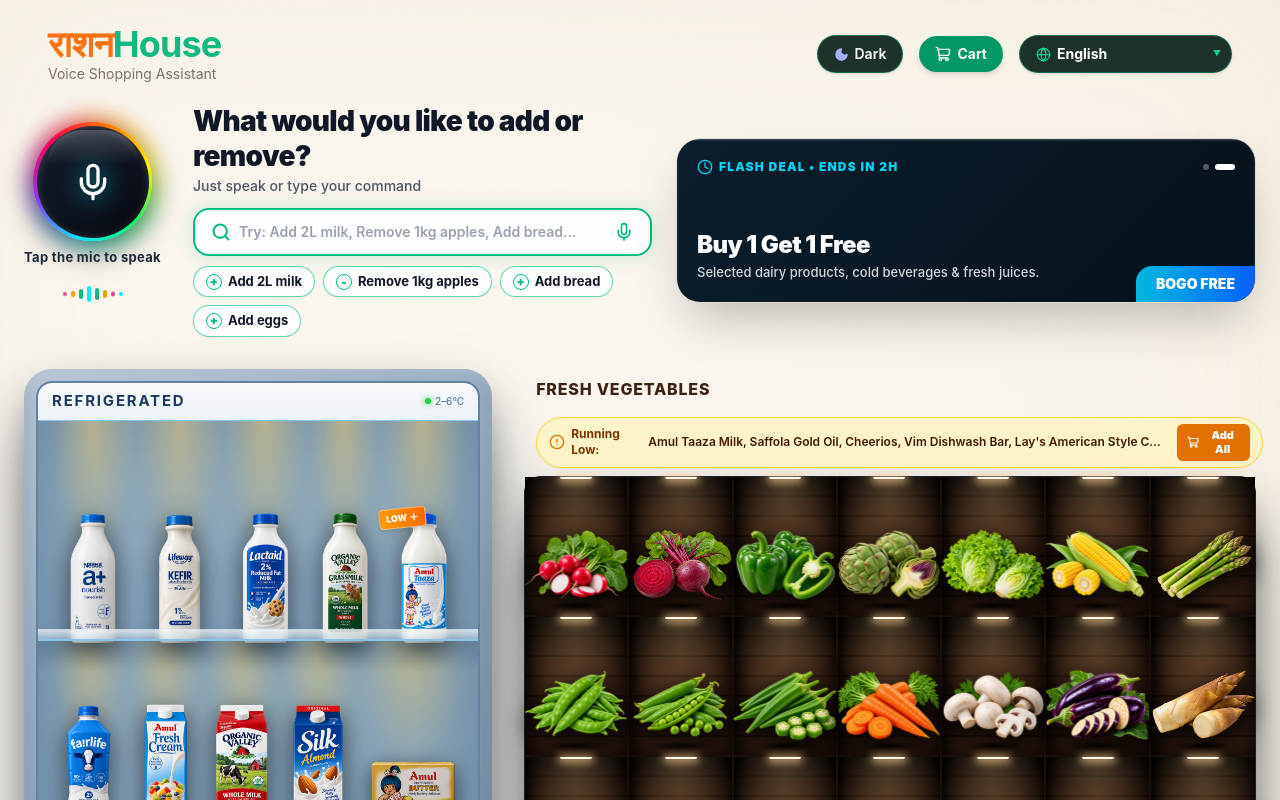
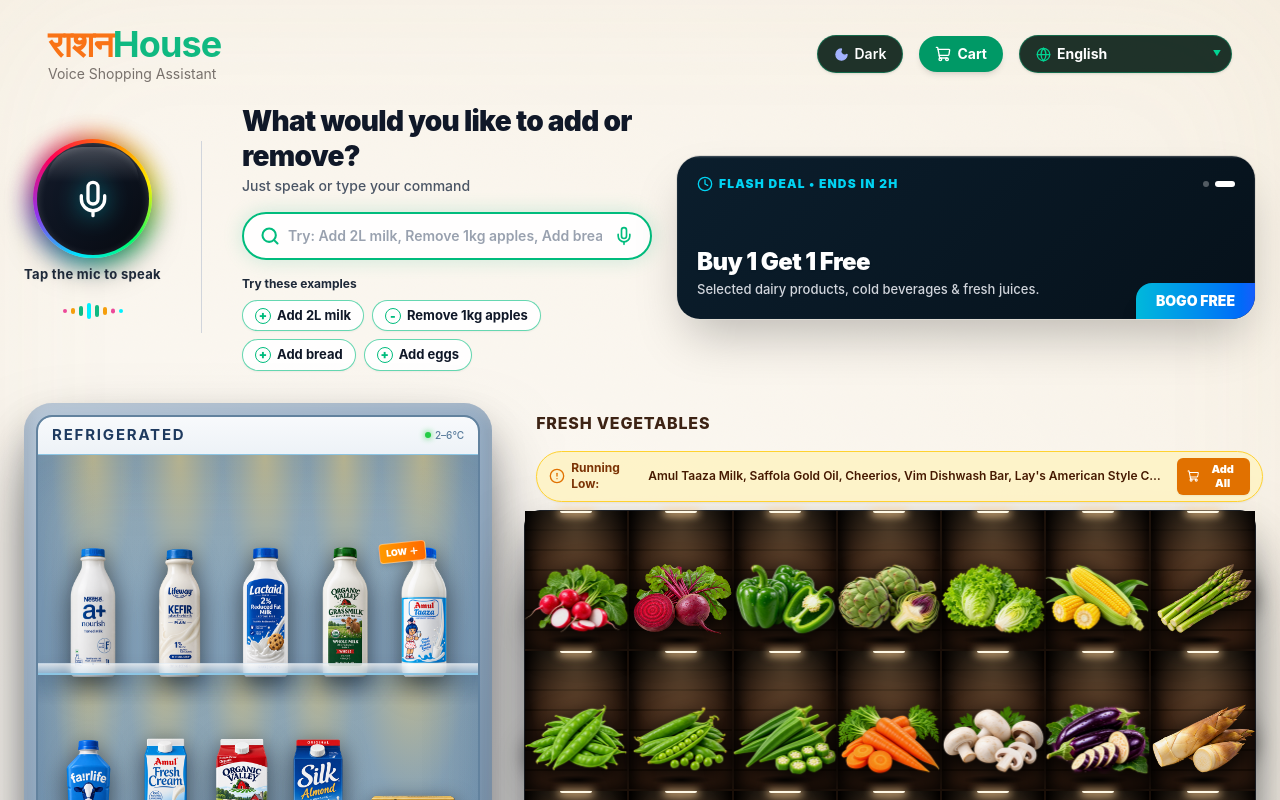
Before and after one commit to tanishhhk/voice-command-mart, a Next.js app: page / in a window 1280 px wide. Shown: the top 800 px of the page. Built offline with nearby package versions, Linux system fonts and the light colour scheme; a web font is replaced by a local one.

Commit message:
UI: Add vertical divider and 'Try these examples' text to perfectly match the hero design

```diff
--- a/src/components/VoiceAssistant.tsx
+++ b/src/components/VoiceAssistant.tsx
@@ -226,6 +226,9 @@
           </div>
         </div>
 
+        {/* Vertical Divider */}
+        <div className="hidden lg:block w-px h-48 bg-gray-300 dark:bg-gray-700 mx-2" />
+
         {/* ── CENTER: Voice Command & Search Control Hub ─────────── */}
         <div className="flex-1 w-full max-w-[500px] xl:max-w-[560px] flex flex-col justify-center">
           {/* Header Text */}
@@ -239,8 +242,8 @@
           </div>
 
           {/* Command Search Bar Input */}
-          <form onSubmit={handleInputSubmit} className="mt-3 relative w-full group">
-            <div className="relative flex items-center w-full rounded-2xl bg-white/90 dark:bg-[#071d15]/80 border-2 border-emerald-500 hover:border-emerald-400 focus-within:border-emerald-400 focus-within:ring-4 focus-within:ring-emerald-500/20 shadow-[0_0_20px_rgba(16,185,129,0.2)] transition-all">
+          <form onSubmit={handleInputSubmit} className="mt-4 relative w-full group">
+            <div className="relative flex items-center w-full rounded-full bg-white/90 dark:bg-[#071d15]/80 border-2 border-emerald-500 hover:border-emerald-400 focus-within:border-emerald-400 focus-within:ring-4 focus-within:ring-emerald-500/20 shadow-[0_0_20px_rgba(16,185,129,0.2)] transition-all">
               <div className="pl-4 pr-2 flex items-center pointer-events-none text-emerald-500 dark:text-emerald-400">
                 <Search className="w-5 h-5 stroke-[2.5]" />
               </div>
@@ -258,7 +261,7 @@
                 type="button"
                 onClick={toggleListen}
                 aria-label="Speak command"
-                className="absolute right-3 p-1 rounded-lg text-emerald-500 dark:text-emerald-400 hover:bg-emerald-500/10 transition-colors"
+                className="absolute right-3 p-1 rounded-full text-emerald-500 dark:text-emerald-400 hover:bg-emerald-500/10 transition-colors"
               >
                 <Mic className="w-5 h-5" />
               </button>
@@ -266,8 +269,10 @@
           </form>
 
           {/* Quick Action Suggestion Pills */}
-          <div className="mt-2.5 flex flex-wrap items-center gap-2">
-            {QUICK_ACTIONS.map((action, idx) => (
+          <div className="mt-4">
+            <p className="text-xs font-bold text-gray-800 dark:text-gray-200 mb-2">Try these examples</p>
+            <div className="flex flex-wrap items-center gap-2">
+              {QUICK_ACTIONS.map((action, idx) => (
               <button
                 key={idx}
                 type="button"
@@ -286,6 +291,7 @@
                 <span>{action.label}</span>
               </button>
             ))}
+            </div>
           </div>
 
           {/* Action Feedback Message */}
```
